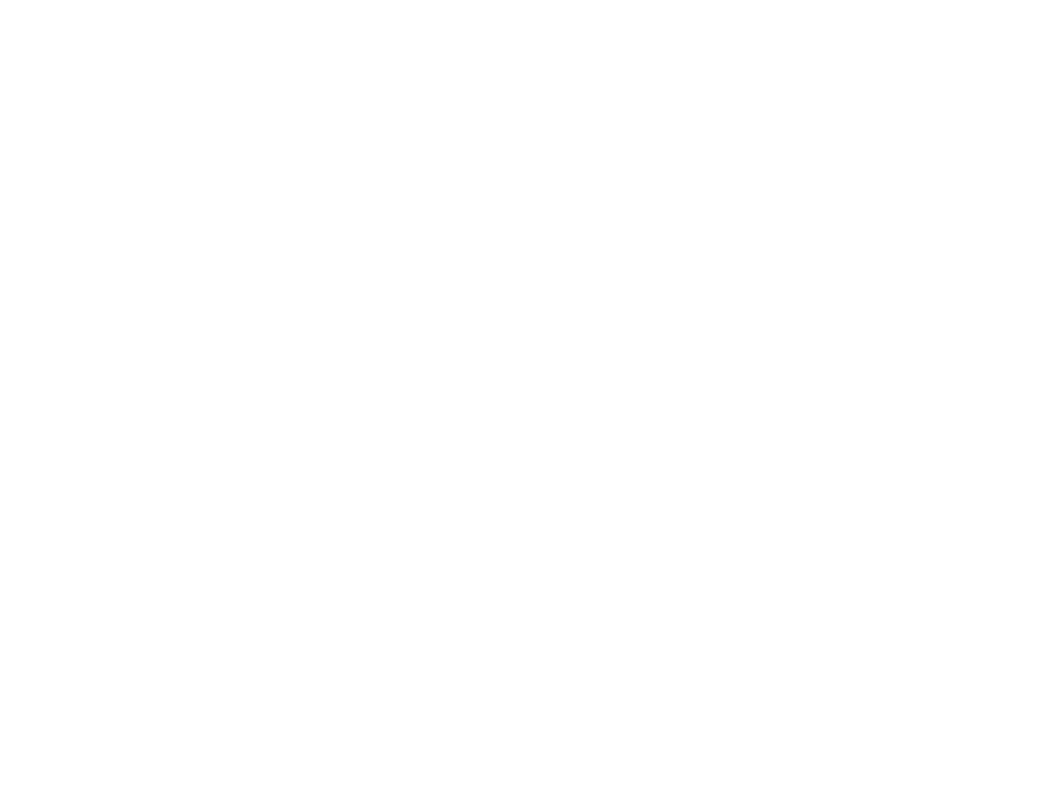
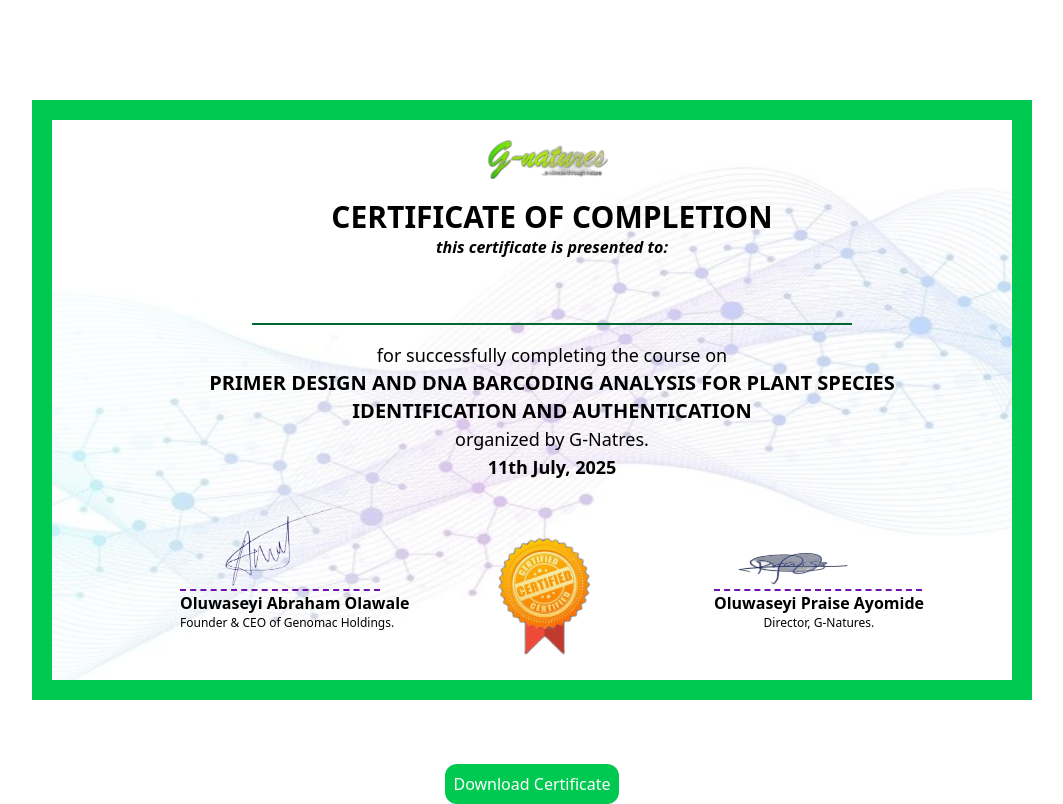
Before and after one commit to IDGoodness/certificate-gnatures, a React (Vite) app: page /certificate1 in a window 1280 px wide. Before the commit this address had no page. Shown: the whole page, without its empty margins (108-1171 px from the left). Built offline with nearby package versions, Linux system fonts and the light colour scheme.

Commit message:
Primer Design and DNA Barcoding Analysis for Plant Species Identification and Authentication

```diff
--- a/src/App.tsx
+++ b/src/App.tsx
@@ -2,7 +2,9 @@
 import { Route, Routes, BrowserRouter } from 'react-router-dom';
 import './App.css'
 import Home from './Pages/Home';
+import Home1 from './Pages/Home1';
 import Certificate from './Pages/Certificate';
+import Certificate1 from './Pages/Certificate1';
 
 
 function App() {
@@ -13,6 +15,8 @@
         <Routes>
           <Route path="/" element={<Home />} />
           <Route path="/certificate" element={<Certificate />} />
+          <Route path="/home1" element={<Home1 />} />
+          <Route path="/certificate1" element={<Certificate1 />} />
         </Routes>
     </BrowserRouter>
     </>
--- /dev/null
+++ b/src/Pages/Certificate1.tsx
@@ -0,0 +1,170 @@
+import { useCallback, useEffect, useRef, useState } from 'react';
+import logo from '../assets/gnatureslogo1.png';
+import sign1 from '../assets/sign1.png';
+import sign2 from '../assets/sign2.png';
+import award from '../assets/award.png';
+// import award1 from '../assets/award1.png';
+import { toPng } from 'html-to-image';
+import watermark from '../assets/watermark.jpg';
+
+const Certificate = () => {
+    const ref = useRef(null);
+
+    const onButtonClick = useCallback(() => {
+        if (ref.current === null) {
+            return;
+        }
+
+        toPng(ref.current, { cacheBust: true })
+            .then((dataUrl) => {
+                const link = document.createElement('a');
+                link.download = 'my-certificate.png';
+                link.href = dataUrl;
+                link.click();
+            })
+            .catch(() => {
+                alert("An error occurred while generating your certificate. Please try again.");
+            });
+    }, [ref]);
+
+    const [formData, setFormData] = useState({
+        name: '',
+    });
+
+    const [currentDate, setCurrentDate] = useState('');
+
+    // Function to generate current date in a formatted string
+    const generateCurrentDate = () => {
+        const today = new Date();
+        const day = today.getDate();
+        const month = today.toLocaleString('en-US', { month: 'long' });
+        const year = today.getFullYear();
+
+        // Add ordinal suffix to day
+        const getOrdinalSuffix = (day: number) => {
+            if (day > 3 && day < 21) return 'TH';
+            switch (day % 10) {
+                case 1: return 'ST';
+                case 2: return 'ND';
+                case 3: return 'RD';
+                default: return 'TH';
+            }
+        };
+
+        return `${day}${getOrdinalSuffix(day)} ${month.toUpperCase()} ${year}`;
+    };
+
+    useEffect(() => {
+        const storedName = localStorage.getItem('name');
+        setFormData({
+        name: storedName || '',
+        });
+
+        // Generate current date when component mounts/page reloads
+        setCurrentDate(generateCurrentDate());
+    }, []);
+
+
+    return (
+        <>
+            <div className="min-w-[1000px] flex justify-center items-center min-h-screen">
+                <div
+                ref={ref}
+                className="flex flex-col justify-center items-center bg-white relative"
+                >
+                    <img src={watermark} alt="genes" className='absolute w-[1000px] -mt-52 h-[800px] opacity-30 z-0 ' />
+                    <div className="relative w-[1000px] h-[600px] border-[20px] m-10 border-green-500 flex">
+                        <div className="flex flex-col mx-auto">
+                            <div className="flex text-center mx-auto my-5">
+                                <p className="mr-2">
+                                    <img src={logo} alt="logo" className="w-[120px]" />
+                                </p>
+                                {/* <p className="w-[1px] h-[50px] bg-purple-600 mt-4"></p> */}
+                                {/* <p className="mt-5 pr-16 font-bold text-xs w-[200px]">
+                                Genomac Institute Inc.
+                                <p className="-ml-2">| USA Incorporated</p>
+                                </p> */}
+                            </div>
+
+                            <div className="text-center mx-auto">
+                                <p className="uppercase font-semibold text-3xl">
+                                certificate of completion
+                                </p>
+                                <p className="text-center italic font-bold">
+                                this certificate is presented to:
+                                </p>
+                            </div>
+
+                            <div className="text-center mx-auto pt-5 pb-10 w-[1000px] h-[200px] mt-5">
+                                <p className="text-3xl font-semibold border-b-2 mx-[200px] pb-2 mt-4 mb-1 border-green-800 ">
+                                {formData.name}
+                                </p>
+                                <p className="mx-28 pt-3 text-lg">
+                                for successfully completing the course on
+                                </p>
+                                <p className='uppercase text-xl mx-28 font-bold' >
+                                Primer Design and DNA Barcoding Analysis for Plant Species Identification and Authentication
+                                </p>
+                                <p className='mx-28 text-lg' > organized by G-Natres.</p>
+                                <p className="font-bold text-lg">11th July, 2025</p>
+                            </div>
+
+                            <div className="flex justify-between mx-32">
+                                <div className="">
+                                <p className="border-b-2 border-dashed border-purple-800 w-[200px]">
+                                    <img
+                                    src={sign1}
+                                    alt="signature"
+                                    className="w-[200px] h-[150px] -mb-10"
+                                    />
+                                </p>
+                                <p className="text-base font-semibold">
+                                    Oluwaseyi Abraham Olawale
+                                </p>
+                                <p className="text-xs font-medium">
+                                    Founder & CEO of Genomac Holdings.
+                                </p>
+                                </div>
+
+                                <div className="w-[400px] h-auto -mt-[30px] -ml-[400px] -mr-[320px] z-10">
+                                <img src={award} alt="award" />
+                                </div>
+
+                                <div className="mt-2">
+                                <p className="border-b-2 border-dashed border-purple-800 w-52">
+                                    <img
+                                    src={sign2}
+                                    alt="signature"
+                                    className="w-[200px] h-[150px] -mb-12"
+                                    />
+                                </p>
+                                <p className="text-base font-semibold">
+                                    Oluwaseyi Praise Ayomide
+                                </p>
+                                <p className="text-xs text-center font-medium">
+                                    Director, G-Natures.
+                                </p>
+                                </div>
+                            </div>
+
+                            {/* <div className="w-[150px] absolute top-8 left-14">
+                                <img src={award1} alt="award" />
+                            </div> */}
+                        </div>
+                    </div>
+                </div>
+            </div>
+
+            <div className="flex justify-center -mt-9">
+                <button
+                className="bg-green-500 p-2 rounded-xl hover:bg-purple-700 text-white z-10"
+                onClick={onButtonClick}
+                >
+                Download Certificate
+                </button>
+            </div>
+        </>
+    );
+}
+
+export default Certificate;
--- /dev/null
+++ b/src/Pages/Home1.tsx
@@ -0,0 +1,12 @@
+import Homepage from "../Components/Homepage"
+
+const Home = () => {
+
+  return (
+    <>
+        <Homepage navi="/certificate1" />
+    </>
+  )
+}
+
+export default Home
```
